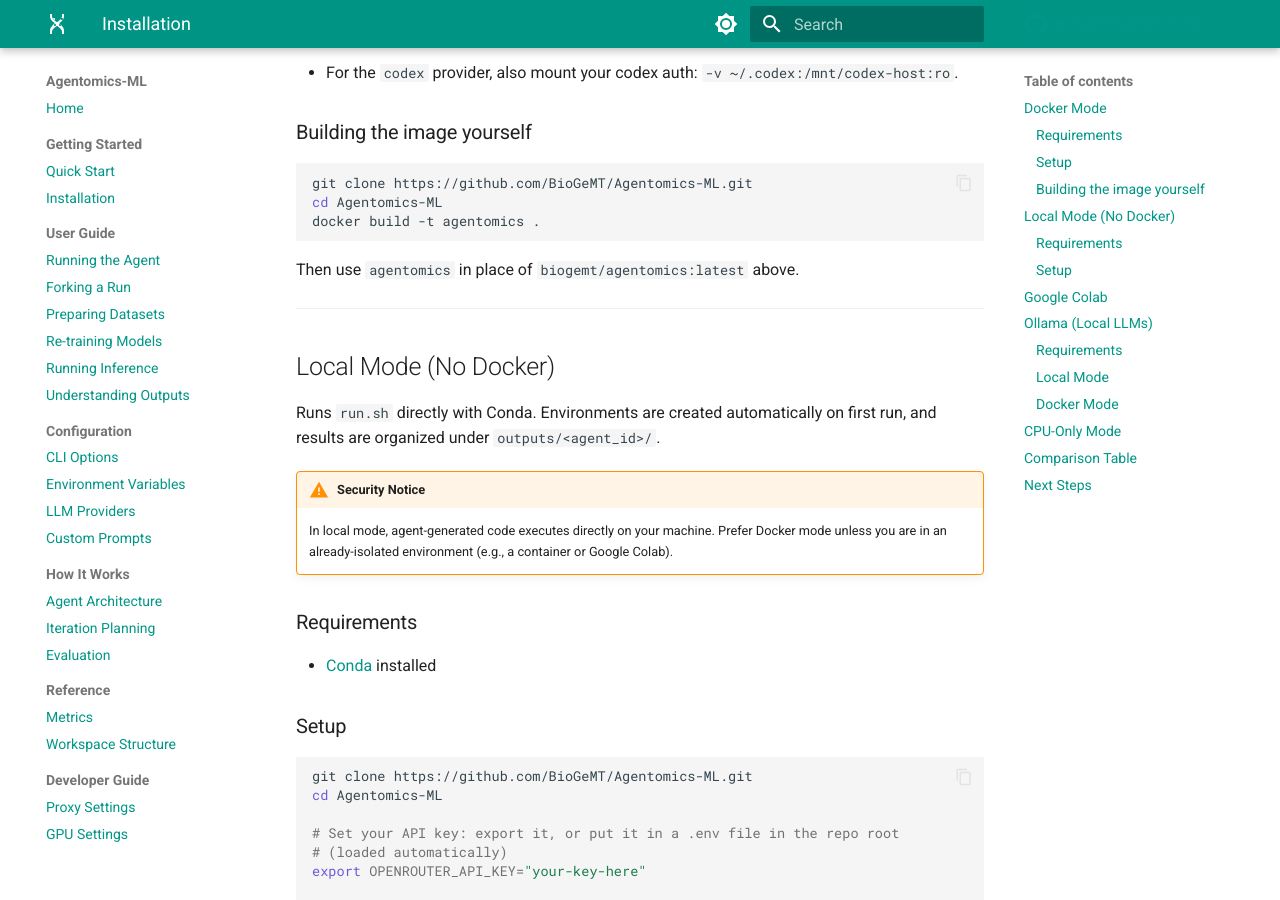
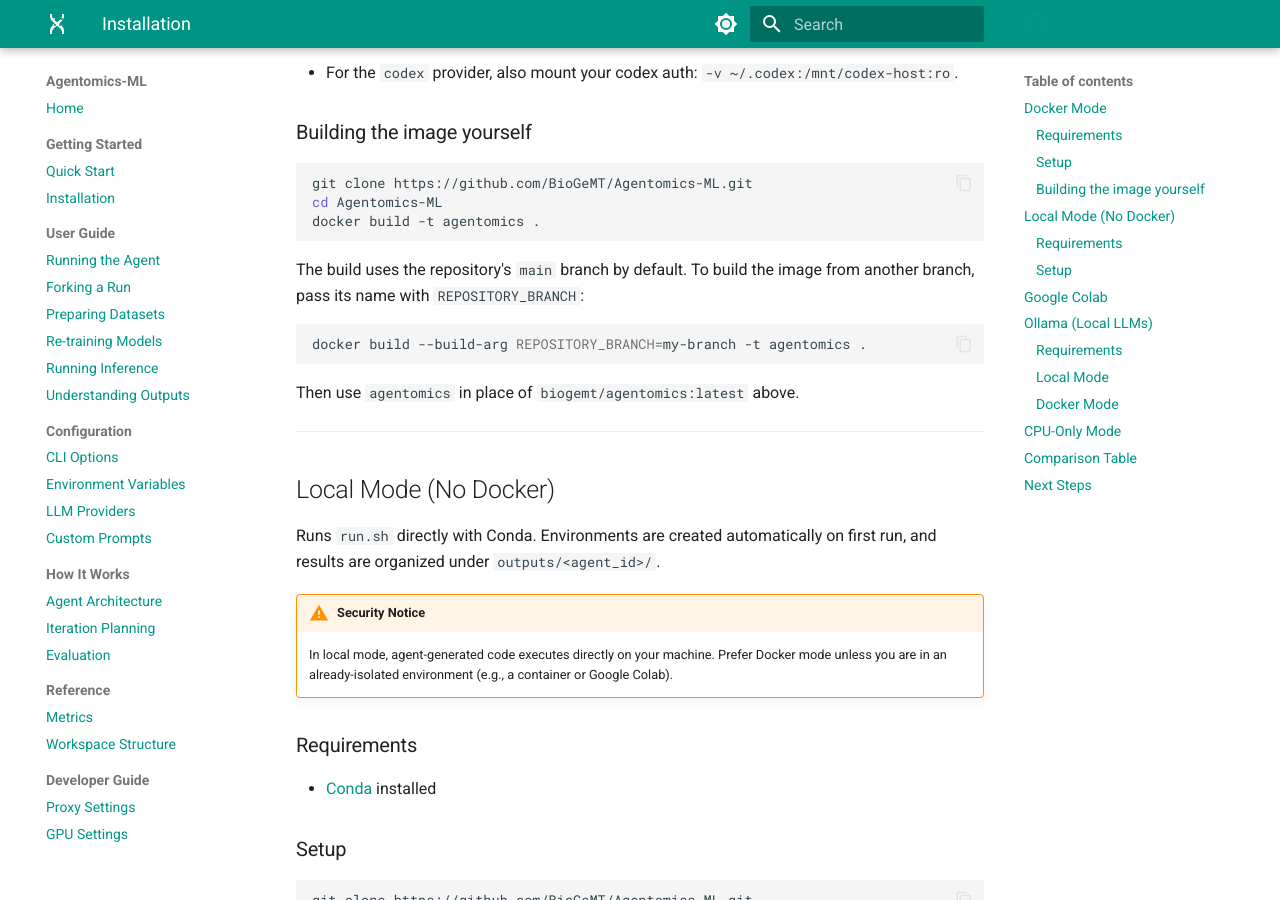
Before and after one commit to BioGeMT/agentomics-ml, an MkDocs documentation site: the page built from docs/getting-started/installation.md, in a window 1280 px wide and 900 px high, scrolled down 1221 px. Built offline with MkDocs 1.6.1 and Material for MkDocs 9.7.7, drawn with Linux system fonts in a browser that asks for light colours; comment, search, counter and statistics services are not loaded.

Commit message:
Build dockerimages from git branches instead of local folder

````diff
--- a/docs/getting-started/installation.md
+++ b/docs/getting-started/installation.md
@@ -57,6 +57,13 @@
 git clone https://github.com/BioGeMT/Agentomics-ML.git
 cd Agentomics-ML
 docker build -t agentomics .
+```
+
+The build uses the repository's `main` branch by default. To build the image
+from another branch, pass its name with `REPOSITORY_BRANCH`:
+
+```bash
+docker build --build-arg REPOSITORY_BRANCH=my-branch -t agentomics .
 ```
 
 Then use `agentomics` in place of `biogemt/agentomics:latest` above.
````
Also changed, not shown: 1 other file.
